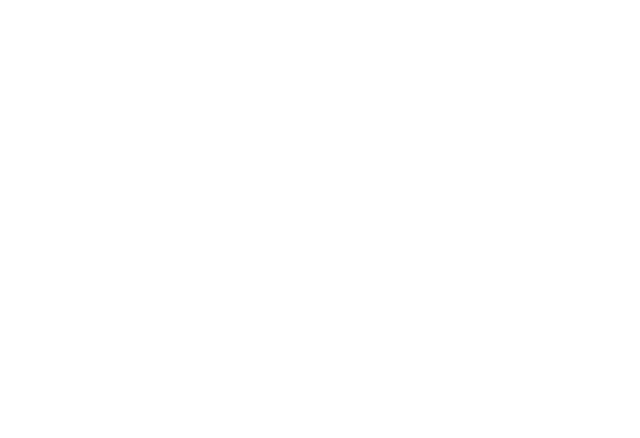
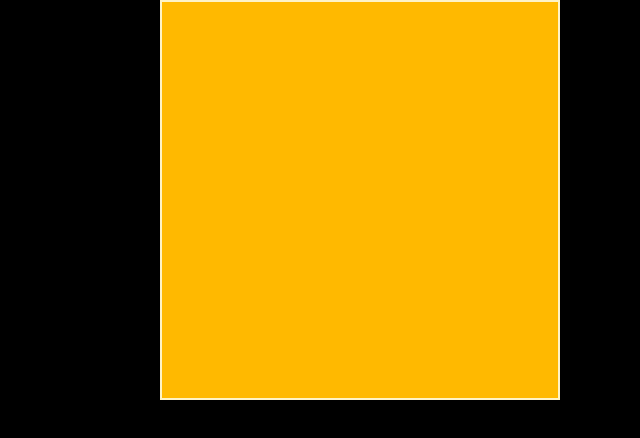
Before and after one commit to Rozuwan/Framer-motion, a React (Vite) app: page / in a window 1280 px wide. Shown: the top 438 px of the page, without its empty margins (640-1280 px from the left). Built offline with nearby package versions, Linux system fonts and the light colour scheme.

Commit message:
Add motion library and update App component for animations

```diff
--- a/index.html
+++ b/index.html
@@ -2,7 +2,6 @@
 <html lang="en">
   <head>
     <meta charset="UTF-8" />
-    <link rel="icon" type="image/svg+xml" href="/favicon.svg" />
     <meta name="viewport" content="width=device-width, initial-scale=1.0" />
     <title>framer-motion</title>
   </head>
--- a/package.json
+++ b/package.json
@@ -11,6 +11,7 @@
   },
   "dependencies": {
     "@tailwindcss/vite": "^4.3.3",
+    "motion": "^12.42.2",
     "react": "^19.2.7",
     "react-dom": "^19.2.7",
     "tailwindcss": "^4.3.3"
--- a/src/App.jsx
+++ b/src/App.jsx
@@ -1,12 +1,23 @@
-
+import { motion } from "motion/react";
 const App = () => {
   return (
-    <>
-      <div className="bg-black w-full">
+    <div className="bg-black w-full h-screen">
+      <motion.div
+      className="h-100 w-100 bg-amber-400 border-2 border-amber-100"
+      animate={{
+        rotate: 360,
+        x:800,
 
-      </div>
-    </>
-  )
-}
+      }}
+      transition={{
+        duration:3,
+        delay:1
+      }}
+      >
 
-export default App
+      </motion.div>
+    </div>
+  );
+};
+
+export default App;
```
Also changed, not shown: 1 other file (tests, documents, lock files or other folders).
